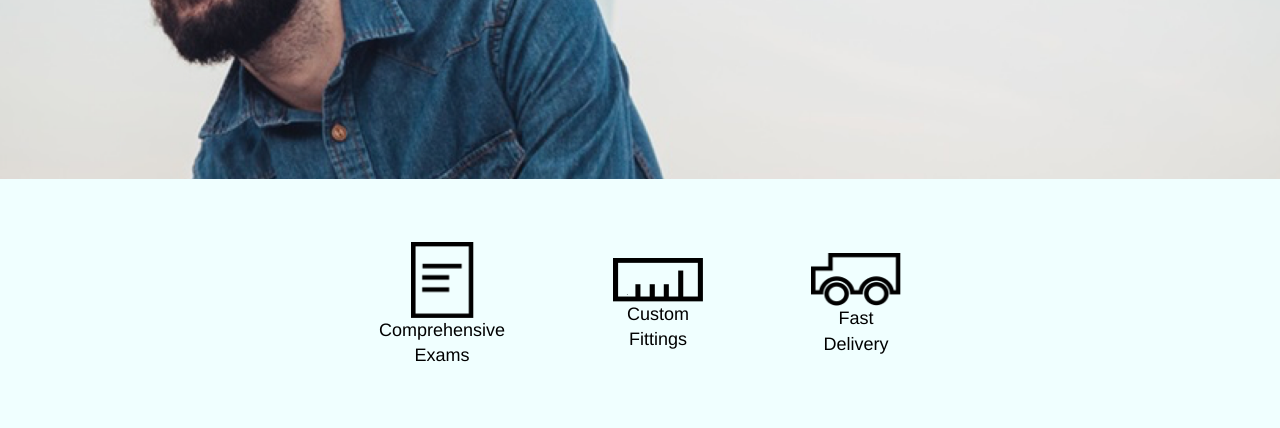
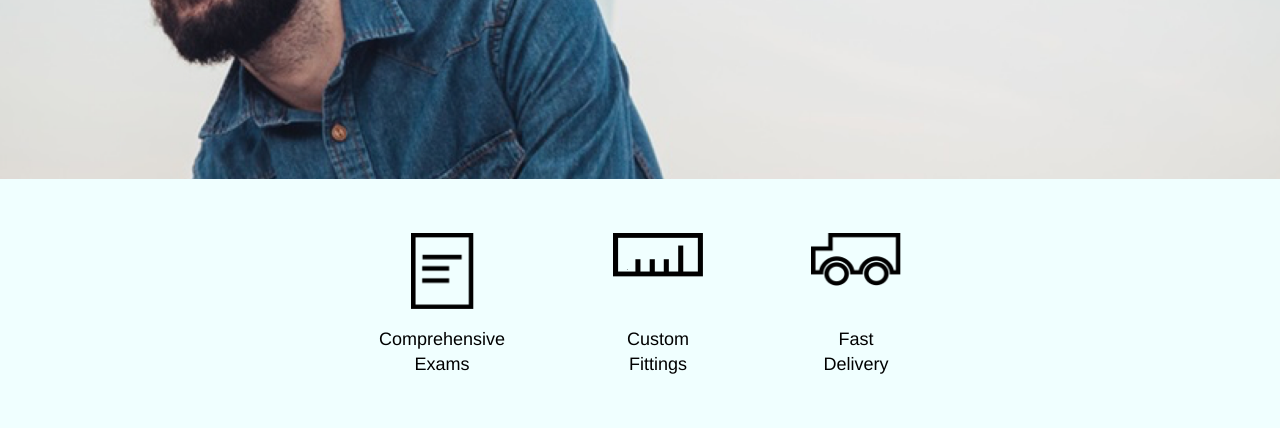
Before and after one commit to ayannone/TortoiseshellOptics, a plain HTML site: page index.html in a window 1280 px wide. Shown: the part 361-789 px from the top of the page. Drawn offline with Linux system fonts and the light colour scheme.

Commit message:
Changing flexbox properties to adjust content of services

```diff
--- a/index.html
+++ b/index.html
@@ -49,8 +49,7 @@
 
             <div id="service1" class="flexbox">
               <img src="resources/images/paper-icon.png" />
-              <span>Comprehensive</span>
-              <span>Exams</span>
+              <span>Comprehensive<br>Exams</span>
             </div>
 
             <div class="between-service">
@@ -58,8 +57,7 @@
 
             <div id="service2" class="flexbox">
               <img src="resources/images/ruler-icon.png" />
-              <span>Custom</span>
-              <span>Fittings</span>
+              <span>Custom<br>Fittings</span>
             </div>
 
             <div class="between-service">
@@ -67,8 +65,8 @@
 
             <div id="service3" class="flexbox">
               <img src="resources/images/truck-icon.png" />
-              <span>Fast</span>
-              <span>Delivery</span>
+              <span>Fast<br>Delivery</span>
+              <span id="mini-mobile">Fast Delivery</span>
             </div>
 
           </div> <!-- End of class="services" -->
--- a/resources/css/style.css
+++ b/resources/css/style.css
@@ -7,6 +7,7 @@ body {
   font-family: "Helvetica", sans-serif;
   line-height: 1.4rem;
 }
+
 
 /* *************** */
 /* flex containers */
@@ -21,8 +22,9 @@ body {
 .flexbox {
   display: flex;
   flex-direction: column;
-  justify-content: center;
+  justify-content: space-between;
   align-items: center;
+  text-align: center;
 }
 
 
@@ -123,6 +125,10 @@ span#header-textbox {
   width: 5rem;
 }
 
+#service3 span:last-of-type {
+  display: none;
+}
+
 .textboxes {
   padding-top: 3rem;
   padding-bottom: 5rem;
@@ -171,6 +177,7 @@ footer .container {
   height: 1.5rem;
   padding-right: 1rem;
 }
+
 
 /* ******************************************* */
 /* Styling for screens with max-width = 1024px */
@@ -249,6 +256,14 @@ footer .container {
     height: 1.54rem;
   }
 
+  #service3 span {
+    display: none;
+  }
+
+  #service3 span:last-of-type {
+    display: inline-block;
+  }
+
   .textboxes {
     display: flex;
     flex-direction: column;
```
